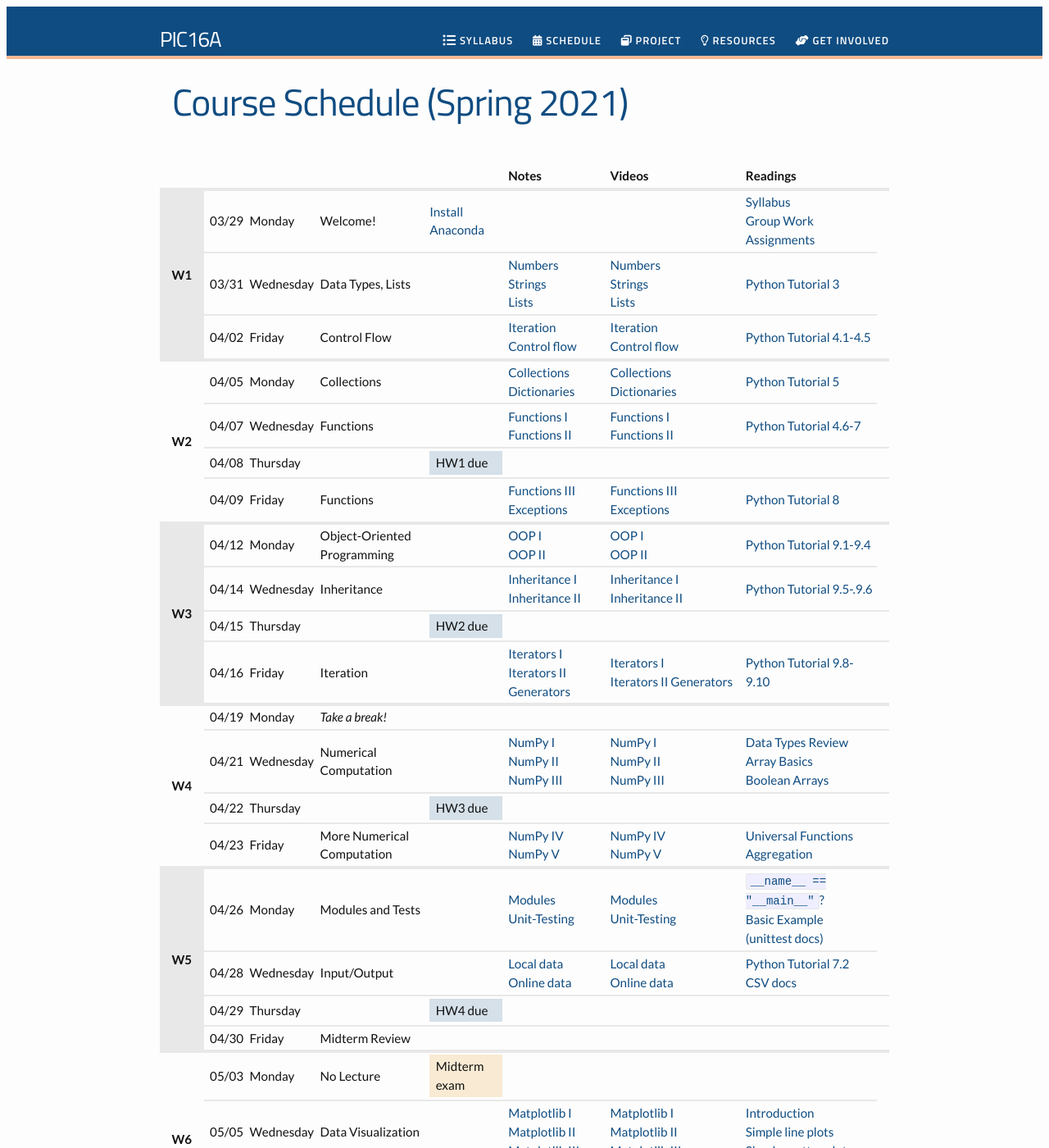
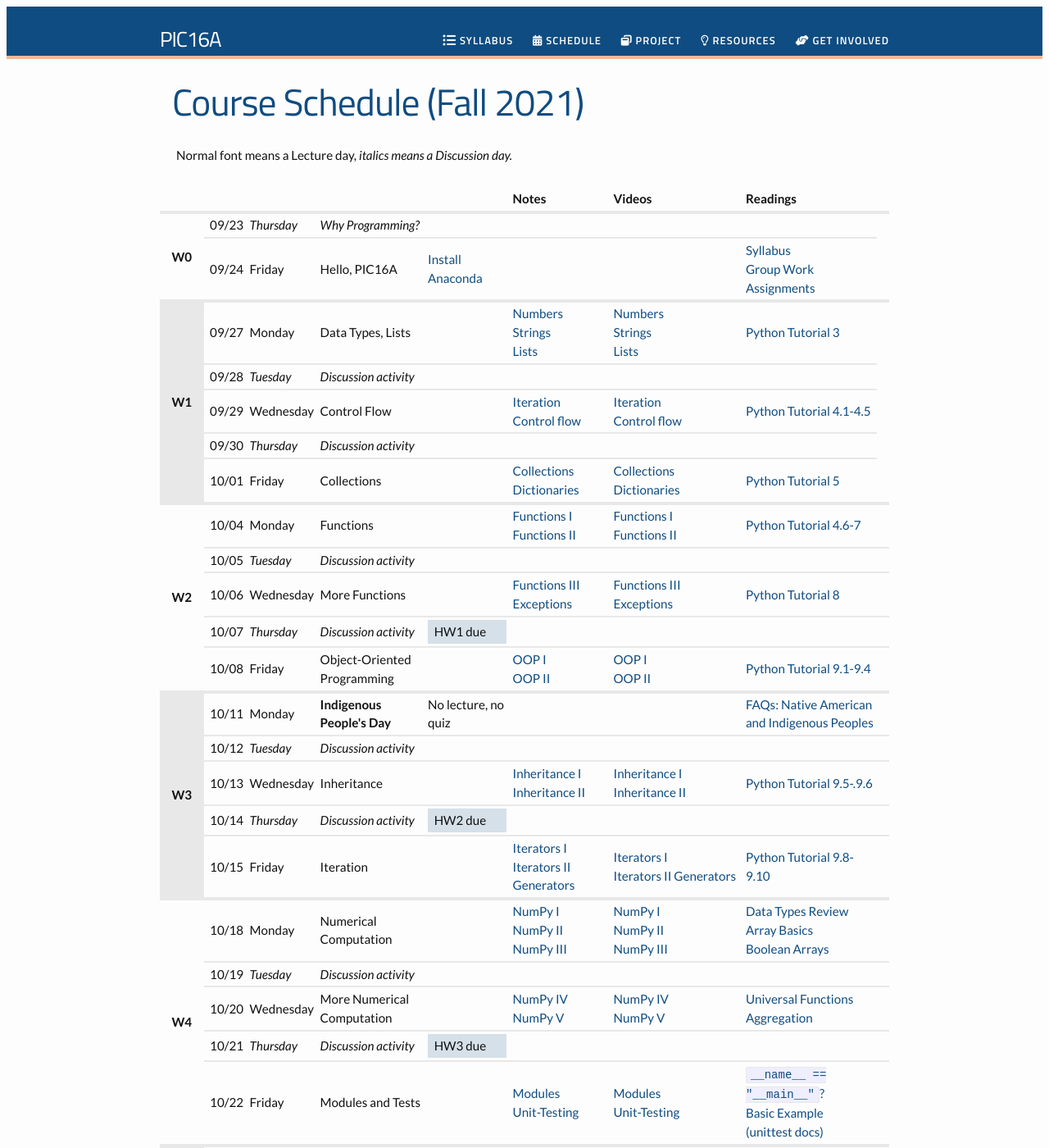
Before and after one commit to PhilChodrow/PIC16A, a Jekyll site: the page built from schedule.md, in a window 1280 px wide and 1400 px high. Shown: the whole window at 82% size. Built offline with Jekyll 4.4.1, drawn with Linux system fonts in a browser that asks for light colours; nearby versions of some CDN libraries; some of the changed text lies outside the part shown.

Commit message:
Fall schedule

```diff
--- a/schedule.md
+++ b/schedule.md
@@ -1,8 +1,10 @@
 ---
 layout: page
-title: Course Schedule (Spring 2021)
+title: Course Schedule (Fall 2021)
 permalink: schedule/
 ---
+
+Normal font means a Lecture day, *italics means a Discussion day.*
 
 <br>
 
@@ -19,12 +21,21 @@ permalink: schedule/
     </tr>
     <tbody class="week">
         <tr>
-            <th rowspan="4" class="week_marker_even"> W1 </th>
+            <th rowspan="3" class="week_marker_odd"> W0 </th>
         </tr>
         <tr>
-            <td>03/29</td>
-            <td>Monday</td>
-            <td>Welcome!</td>
+            <td>09/23</td>
+            <td><i>Thursday</i></td>
+            <td><i>Why Programming?</i></td>
+            <td></td>
+            <td></td>
+            <td></td>
+            <td></td>
+        </tr>
+        <tr>
+            <td>09/24</td>
+            <td>Friday</td>
+            <td>Hello, PIC16A</td>
             <td><a href="https://docs.anaconda.com/anaconda/install/"> Install Anaconda</a></td>
             <td></td>
             <td></td>
@@ -36,9 +47,14 @@ permalink: schedule/
                 <a href="https://nbviewer.jupyter.org/github/PhilChodrow/PIC16A/blob/master/content/preliminaries/expectations_for_assignments.ipynb">Assignments</a>
             </td>
         </tr>
+    </tbody>
+    <tbody class="week">
         <tr>
-            <td>03/31</td>
-            <td>Wednesday</td>
+            <th rowspan="6" class="week_marker_even"> W1 </th>
+        </tr>
+        <tr>
+            <td>09/27</td>
+            <td>Monday</td>
             <td>Data Types, Lists</td>
             <td></td>
             <td>
@@ -72,8 +88,17 @@ permalink: schedule/
             </td>
         </tr>
         <tr>
-            <td>04/02</td>
-            <td>Friday</td>
+            <td>09/28</td>
+            <td><i>Tuesday</i></td>
+            <td><i>Discussion activity</i></td>
+            <td></td>
+            <td></td>
+            <td></td>
+            <td></td>
+        </tr>
+        <tr>
+            <td>09/29</td>
+            <td>Wednesday</td>
             <td>Control Flow</td>
             <td></td>
             <td>
@@ -101,14 +126,18 @@ permalink: schedule/
                 </a>
             </td>
         </tr>
-    </tbody>
-    <tbody class="week">
         <tr>
-            <th rowspan="5" class="week_marker_odd"> W2 </th>
+            <td>09/30</td>
+            <td><i>Thursday</i></td>
+            <td><i>Discussion activity</i></td>
+            <td></td>
+            <td></td>
+            <td></td>
+            <td></td>
         </tr>
         <tr>
-            <td>04/05</td>
-            <td>Monday</td>
+            <td>10/01</td>
+            <td>Friday</td>
             <td>Collections</td>
             <td></td>
             <td>
@@ -134,9 +163,14 @@ permalink: schedule/
                 <a href="https://docs.python.org/3/tutorial/datastructures.html">Python Tutorial 5</a>
             </td>
         </tr>
+    </tbody>
+    <tbody class="week">
         <tr>
-            <td>04/07</td>
-            <td>Wednesday</td>
+            <th rowspan="6" class="week_marker_odd"> W2 </th>
+        </tr>
+        <tr>
+            <td>10/04</td>
+            <td>Monday</td>
             <td>Functions</td>
             <td></td>
             <td>
@@ -161,10 +195,10 @@ permalink: schedule/
             <td><a href="https://docs.python.org/3/tutorial/controlflow.html#defining-functions">Python Tutorial 4.6-7</a></td>
         </tr>
         <tr>
-            <td>04/08</td>
-            <td>Thursday</td>
+            <td>10/05</td>
+            <td><i>Tuesday</i></td>
+            <td><i>Discussion activity</i></td>
             <td></td>
-            <td><div class="hw"> HW1 due</div></td>
             <td></td>
             <td></td>
             <td></td>
@@ -172,9 +206,9 @@ permalink: schedule/
             <td></td>
         </tr>
         <tr>
-            <td>04/09</td>
-            <td>Friday</td>
-            <td>Functions</td>
+            <td>10/06</td>
+            <td>Wednesday</td>
+            <td>More Functions</td>
             <td></td>
             <td>
                 <a href="https://nbviewer.jupyter.org/github/PhilChodrow/PIC16A/blob/master/content/functions/functions_3.ipynb">
@@ -196,14 +230,20 @@ permalink: schedule/
             </td>
             <td><a href="https://docs.python.org/3/tutorial/errors.html">Python Tutorial 8</a></td>
         </tr>
-    </tbody>
-    <tbody class="week">
         <tr>
-            <th rowspan="5" class="week_marker_even"> W3 </th>
+            <td>10/07</td>
+            <td><i>Thursday</i></td>
+            <td><i>Discussion activity</i></td>
+            <td><div class="hw"> HW1 due</div></td>
+            <td></td>
+            <td></td>
+            <td></td>
+            <td></td>
+            <td></td>
         </tr>
         <tr>
-            <td>04/12</td>
-            <td>Monday</td>
+            <td>10/08</td>
+            <td>Friday</td>
             <td>Object-Oriented Programming</td>
             <td></td>
             <td>
@@ -230,8 +270,33 @@ permalink: schedule/
                 </a>
             </td>
         </tr>
+    </tbody>
+    <tbody class="week">
         <tr>
-            <td>04/14</td>
+            <th rowspan="6" class="week_marker_even"> W3 </th>
+        </tr>
+        <tr>
+            <td>10/11</td>
+            <td>Monday</td>
+            <td><b>Indigenous People's Day</b></td>
+            <td>No lecture, no quiz</td>
+            <td></td>
+            <td></td>
+            <td><a src="https://equity.ucla.edu/know/resources-on-native-american-and-indigenous-affairs/native-american-and-indigenous-peoples-faqs/#indla">FAQs: Native American and Indigenous Peoples</a></td>
+        </tr>
+        <tr>
+            <td>10/12</td>
+            <td><i>Tuesday</i></td>
+            <td><i>Discussion activity</i></td>
+            <td></td>
+            <td></td>
+            <td></td>
+            <td></td>
+            <td></td>
+            <td></td>
+        </tr>
+        <tr>
+            <td>10/13</td>
             <td>Wednesday</td>
             <td>Inheritance</td>
             <td></td>
@@ -260,9 +325,9 @@ permalink: schedule/
             </td>
         </tr>
         <tr>
-            <td>04/15</td>
-            <td>Thursday</td>
-            <td></td>
+            <td>10/14</td>
+            <td><i>Thursday</i></td>
+            <td><i>Discussion activity</i></td>
             <td><div class="hw"> HW2 due</div></td>
             <td></td>
             <td></td>
@@ -271,7 +336,7 @@ permalink: schedule/
             <td></td>
         </tr>
         <tr>
-            <td>04/16</td>
+            <td>10/15</td>
             <td>Friday</td>
             <td>Iteration</td>
             <td>
@@ -311,22 +376,11 @@ permalink: schedule/
     </tbody>
     <tbody class="week">
         <tr>
-            <th rowspan="5" class="week_marker_odd"> W4 </th>
+            <th rowspan="6" class="week_marker_odd"> W4 </th>
         </tr>
         <tr>
-            <td>04/19</td>
+            <td>10/18</td>
             <td>Monday</td>
-            <td><i>Take a break! </i></td>
-            <td></td>
-            <td></td>
-            <td></td>
-            <td></td>
-            <td></td>
-            <td></td>
-        </tr>
-        <tr>
-            <td>04/21</td>
-            <td>Wednesday</td>
             <td>Numerical Computation</td>
             <td></td>
             <td>
@@ -370,10 +424,10 @@ permalink: schedule/
             </td>
         </tr>
         <tr>
-            <td>04/22</td>
-            <td>Thursday</td>
+            <td>10/19</td>
+            <td><i>Tuesday</i></td>
+            <td><i>Discussion activity</i></td>
             <td></td>
-            <td><div class="hw"> HW3 due</div></td>
             <td></td>
             <td></td>
             <td></td>
@@ -381,8 +435,8 @@ permalink: schedule/
             <td></td>
         </tr>
         <tr>
-            <td>04/23</td>
-            <td>Friday</td>
+            <td>10/20</td>
+            <td>Wednesday</td>
             <td>More Numerical Computation</td>
             <td></td>
             <td>
@@ -413,17 +467,22 @@ permalink: schedule/
                 </a>
             </td>
         </tr>
-    </tbody>
-    <tbody class="week">
         <tr>
-            <th rowspan="5" class="week_marker_even"> W5 </th>
+            <td>10/21</td>
+            <td><i>Thursday</i></td>
+            <td><i>Discussion activity</i></td>
+            <td><div class="hw"> HW3 due</div></td>
+            <td></td>
+            <td></td>
+            <td></td>
+            <td></td>
+            <td></td>
         </tr>
         <tr>
-            <td>04/26</td>
-            <td>Monday</td>
+            <td>10/22</td>
+            <td>Friday</td>
             <td>Modules and Tests</td>
-            <td>
-            </td>
+            <td></td>
             <td>
                 <a href="https://nbviewer.jupyter.org/github/PhilChodrow/PIC16A/blob/master/content/IO_and_modules/modules/modules.ipynb">
                     Modules
@@ -453,9 +512,14 @@ permalink: schedule/
                 </a>
             </td>
         </tr>
+    </tbody>
+    <tbody class="week">
         <tr>
-            <td>04/28</td>
-            <td>Wednesday</td>
+            <th rowspan="6" class="week_marker_even"> W5 </th>
+        </tr>
+        <tr>
+            <td>10/25</td>
+            <td>Monday</td>
             <td>Input/Output</td>
             <td></td>
             <td>
@@ -487,9 +551,29 @@ permalink: schedule/
             </td>
         </tr>
         <tr>
-            <td>04/29</td>
-            <td>Thursday</td>
+            <td>10/26</td>
+            <td><i>Tuesday</i></td>
+            <td><i>Discussion activity</i></td>
             <td></td>
+            <td></td>
+            <td></td>
+            <td></td>
+            <td></td>
+            <td></td>
+        </tr>
+        <tr>
+            <td>10/27</td>
+            <td>Wednesday</td>
+            <td>Midterm Review</td>
+            <td></td>
+            <td></td>
+            <td></td>
+            <td></td>
+        </tr>
+        <tr>
+            <td>10/28</td>
+            <td><i>Thursday</i></td>
+            <td><i>Discussion activity</i></td>
             <td><div class="hw"> HW4 due</div></td>
             <td></td>
             <td></td>
@@ -498,10 +582,10 @@ permalink: schedule/
             <td></td>
         </tr>
         <tr>
-            <td>04/30</td>
+            <td>10/29</td>
             <td>Friday</td>
-            <td>Midterm Review</td>
-            <td></td>
+            <td>No Lecture</td>
+            <td><div class="exam">Midterm exam</div></td>
             <td></td>
             <td></td>
             <td></td>
@@ -509,20 +593,11 @@ permalink: schedule/
     </tbody>
     <tbody class="week">
         <tr>
-            <th rowspan="4" class="week_marker_odd"> W6 </th>
+            <th rowspan="6" class="week_marker_odd"> W6 </th>
         </tr>
         <tr>
-            <td>05/03</td>
+            <td>11/01</td>
             <td>Monday</td>
-            <td>No Lecture</td>
-            <td><div class="exam">Midterm exam</div></td>
-            <td></td>
-            <td></td>
-            <td></td>
-        </tr>
-        <tr>
-            <td>05/05</td>
-            <td>Wednesday</td>
             <td>Data Visualization</td>
             <td></td>
             <td>
@@ -566,12 +641,21 @@ permalink: schedule/
             </td>
         </tr>
         <tr>
-            <td>05/07</td>
-            <td>Friday</td>
+            <td>11/02</td>
+            <td><i>Tuesday</i></td>
+            <td><i>Discussion activity</i></td>
+            <td></td>
+            <td></td>
+            <td></td>
+            <td></td>
+            <td></td>
+            <td></td>
+        </tr>
+        <tr>
+            <td>11/03</td>
+            <td>Wednesday</td>
             <td>Tabular Data I</td>
-            <td>
-                <div class="project"> Project assigned</div>
-            </td>
+            <td><div class="project"> Project assigned</div></td>
             <td>
                 <a href="https://nbviewer.jupyter.org/github/PhilChodrow/PIC16A/blob/master/content/pd/pd_1.ipynb">
                     Pandas I
@@ -612,14 +696,20 @@ permalink: schedule/
                 </a>
             </td>
         </tr>
-    </tbody>
-    <tbody class="week">
         <tr>
-            <th rowspan="6" class="week_marker_even"> W7 </th>
+            <td>11/04</td>
+            <td><i>Thursday</i></td>
+            <td><i><div class="project"> Project activity</div></i></td>
+            <td> No HW due this week!!</td>
+            <td></td>
+            <td></td>
+            <td></td>
+            <td></td>
+            <td></td>
         </tr>
         <tr>
-            <td>05/10</td>
-            <td>Monday</td>
+            <td>11/05</td>
+            <td>Friday</td>
             <td>Tabular Data II</td>
             <td></td>
             <td>
@@ -646,18 +736,14 @@ permalink: schedule/
                 </a>
             </td>
         </tr>
+    </tbody>
+    <tbody class="week">
         <tr>
-            <td>05/11</td>
-            <td>Tuesday</td>
-            <td></td>
-            <td><div class="project"> Project activity</div></td>
-            <td></td>
-            <td></td>
-            <td></td>
+            <th rowspan="6" class="week_marker_even"> W7 </th>
         </tr>
         <tr>
-            <td>05/12</td>
-            <td>Wednesday</td>
+            <td>11/08</td>
+            <td>Monday</td>
             <td>Machine Learning I</td>
             <td></td>
             <td>
@@ -697,17 +783,17 @@ permalink: schedule/
             </td>
         </tr>
         <tr>
-            <td>05/13</td>
-            <td>Thursday</td>
+            <td>11/09</td>
+            <td><i>Tuesday</i></td>
+            <td><i><div class="project"> Project activity</div></i></td>
             <td></td>
-            <td><div class="project"> Project Activity</div><div class="hw"> HW5 due</div></td>
             <td></td>
             <td></td>
             <td></td>
         </tr>
         <tr>
-            <td>05/14</td>
-            <td>Friday</td>
+            <td>11/10</td>
+            <td>Wednesday</td>
             <td>Machine Learning II</td>
             <td></td>
             <td>
@@ -748,13 +834,31 @@ permalink: schedule/
                 </a>
             </td>
         </tr>
+        <tr>
+            <td>11/11</td>
+            <td><i>Thursday</i></td>
+            <td><i>Veteran's Day: No Discussion!</i></td>
+            <td></td>
+            <td></td>
+            <td></td>
+            <td></td>
+        </tr>
+        <tr>
+            <td>11/12</td>
+            <td>Friday</td>
+            <td>Catch up day: no videos, no quiz</td>
+            <td><div class="hw"> HW5 due</div></td>
+            <td></td>
+            <td></td>
+            <td></td>
+        </tr>
     </tbody>
     <tbody class="week">
         <tr>
             <th rowspan="6" class="week_marker_odd"> W8</th>
         </tr>
         <tr>
-            <td>05/17</td>
+            <td>11/15</td>
             <td>Monday</td>
             <td>Machine Learning III</td>
             <td></td>
@@ -781,16 +885,16 @@ permalink: schedule/
             </td>
         </tr>
         <tr>
-            <td>05/18</td>
-            <td>Tuesday</td>
+            <td>11/16</td>
+            <td><i>Tuesday</i></td>
+            <td><i><div class="project"> Project activity</div></i></td>
             <td></td>
-            <td><div class="project"> Project activity</div></td>
             <td></td>
             <td></td>
             <td></td>
         </tr>
         <tr>
-            <td>05/19</td>
+            <td>11/17</td>
             <td>Wednesday</td>
             <td>Machine Learning IV </td>
             <td></td>
@@ -815,19 +919,19 @@ permalink: schedule/
             <td>None.</td>
         </tr>
         <tr>
-            <td>05/20</td>
-            <td>Thursday</td>
+            <td>11/18</td>
+            <td><i>Thursday</i></td>
+            <td><i><div class="project"> Project activity</div></i></td>
             <td></td>
-            <td><div class="project"> Project activity</div><div class="hw"> HW6 due</div></td>
             <td></td>
             <td></td>
             <td></td>
         </tr>
         <tr>
-            <td>05/21</td>
+            <td>11/19</td>
             <td>Friday</td>
             <td>Algorithmic Bias</td>
-            <td></td>
+            <td><div class="hw"> HW6 due</div></td>
             <td></td>
             <td>
                 <a href="https://youtu.be/Ok5sKLXqynQ">
@@ -843,10 +947,10 @@ permalink: schedule/
     </tbody>
     <tbody class="week">
         <tr>
-            <th rowspan="5" class="week_marker_even"> W9 </th>
+            <th rowspan="6" class="week_marker_even"> W9 </th>
         </tr>
         <tr>
-            <td>05/24</td>
+            <td>11/22</td>
             <td>Monday</td>
             <td>Natural Language Processing I</td>
             <td></td>
@@ -879,7 +983,16 @@ permalink: schedule/
             </td>
         </tr>
         <tr>
-            <td>05/26</td>
+            <td>11/23</td>
+            <td><i>Tuesday</i></td>
+            <td><i>Discussion activity</i></td>
+            <td></td>
+            <td></td>
+            <td></td>
+            <td></td>
+        </tr>
+        <tr>
+            <td>11/24</td>
             <td>Wednesday</td>
             <td>Natural Language Processing II</td>
             <td></td>
@@ -900,18 +1013,18 @@ permalink: schedule/
             <td>None.</td>
         </tr>
         <tr>
-            <td>05/27</td>
-            <td>Thursday</td>
+            <td>11/25</td>
+            <td><i>Thursday</i></td>
+            <td><i>Thanksgiving -- get some rest</i></td>
             <td></td>
-            <td><div class="hw"> HW7 due</div></td>
             <td></td>
             <td></td>
             <td></td>
         </tr>
         <tr>
-            <td>05/28</td>
+            <td>11/26</td>
             <td>Friday</td>
-            <td><i>Get some rest, work on projects, etc.</i></td>
+            <td>Thanksgiving -- get some rest</td>
             <td></td>
             <td></td>
             <td></td>
@@ -920,22 +1033,13 @@ permalink: schedule/
     </tbody>
     <tbody class="week">
         <tr>
-            <th rowspan="5" class="week_marker_odd"> W10 </th>
+            <th rowspan="6" class="week_marker_odd"> W10 </th>
         </tr>
         <tr>
-            <td>05/31</td>
+            <td>11/29</td>
             <td>Monday</td>
-            <td><i>Memorial Day Holiday</i></td>
-            <td></td>
-            <td></td>
-            <td></td>
-            <td></td>
-        </tr>
-        <tr>
-            <td>06/02</td>
-            <td>Wednesday</td>
             <td>Regular Expressions <i>(optional content)</i></td>
-            <td></td>
+            <td><div class="hw"> HW7 due</div></td>
             <td>
                 <a href="https://nbviewer.jupyter.org/github/PhilChodrow/PIC16A/blob/master/content/regex/regex_1.ipynb">
                     Regex I
@@ -979,19 +1083,19 @@ permalink: schedule/
             </td>
         </tr>
         <tr>
-            <td>06/03</td>
-            <td>Thursday</td>
+            <td>11/30</td>
+            <td><i>Tuesday</i></td>
+            <td><i>Discussion activity</i></td>
             <td></td>
-            <td><div class="hw"> HW8 due</div></td>
             <td></td>
             <td></td>
             <td></td>
         </tr>
         <tr>
-            <td>06/04</td>
-            <td>Friday</td>
+            <td>12/01</td>
+            <td>Wednesday</td>
             <td>Graphical Interfaces <i>(optional content)</i></td>
-            <td><div class="project"> Project due</div></td>
+            <td></td>
             <td>
                 <a href="https://github.com/PhilChodrow/PIC16A/blob/master/content/gui/gui_1.py">
                     Frames and Labels
@@ -1030,5 +1134,23 @@ permalink: schedule/
                 </a>
             </td>
         </tr>
+        <tr>
+            <td>12/02</td>
+            <td><i>Thursday</i></td>
+            <td><i>Discussion activity</i></td>
+            <td></td>
+            <td></td>
+            <td></td>
+            <td></td>
+        </tr>
+        <tr>
+            <td>12/03</td>
+            <td>Friday</td>
+            <td>Exam review</td>
+            <td><div class="project"> Project due</div></td>
+            <td></td>
+            <td></td>
+            <td></td>
+        </tr>
         </tbody>
     </table>
```
